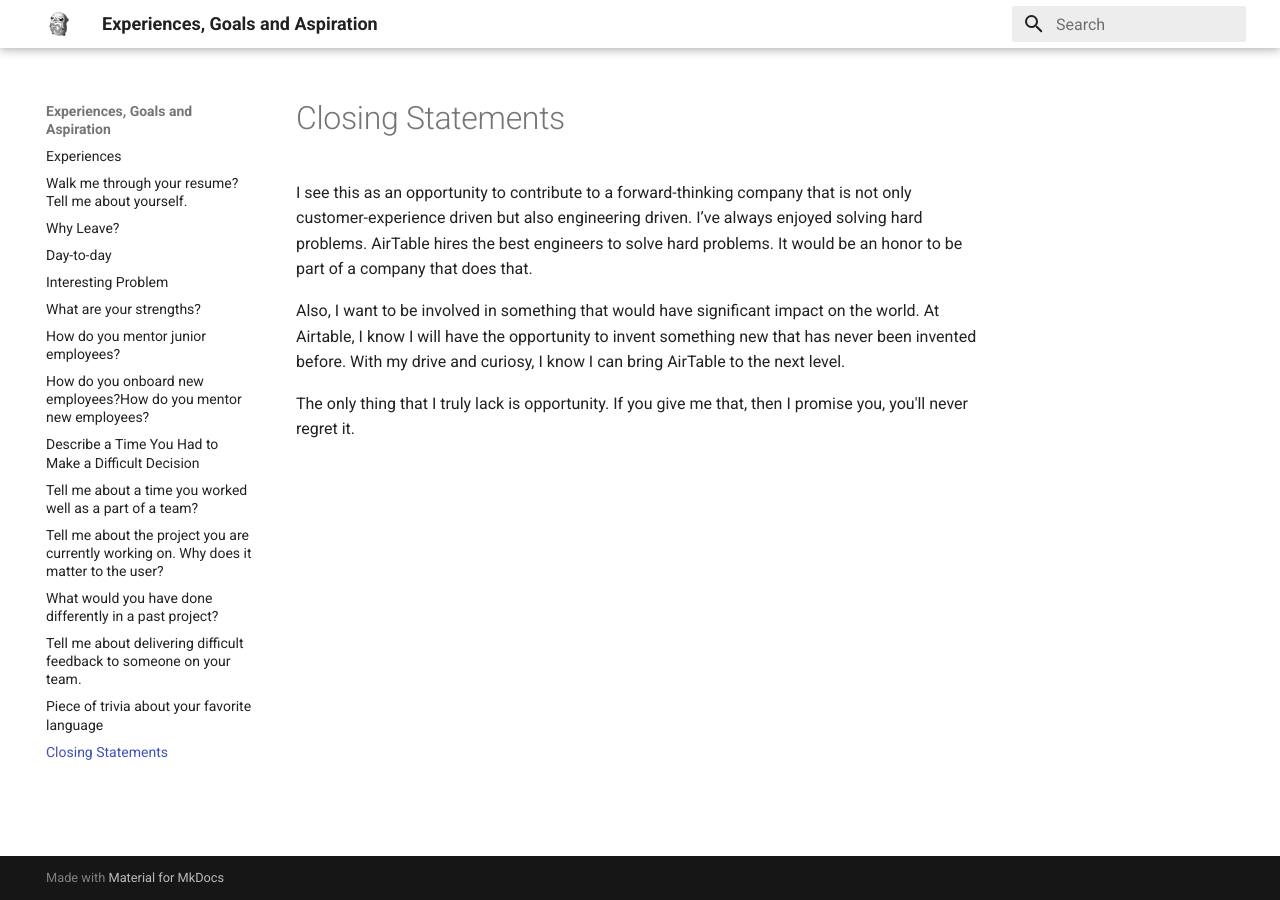
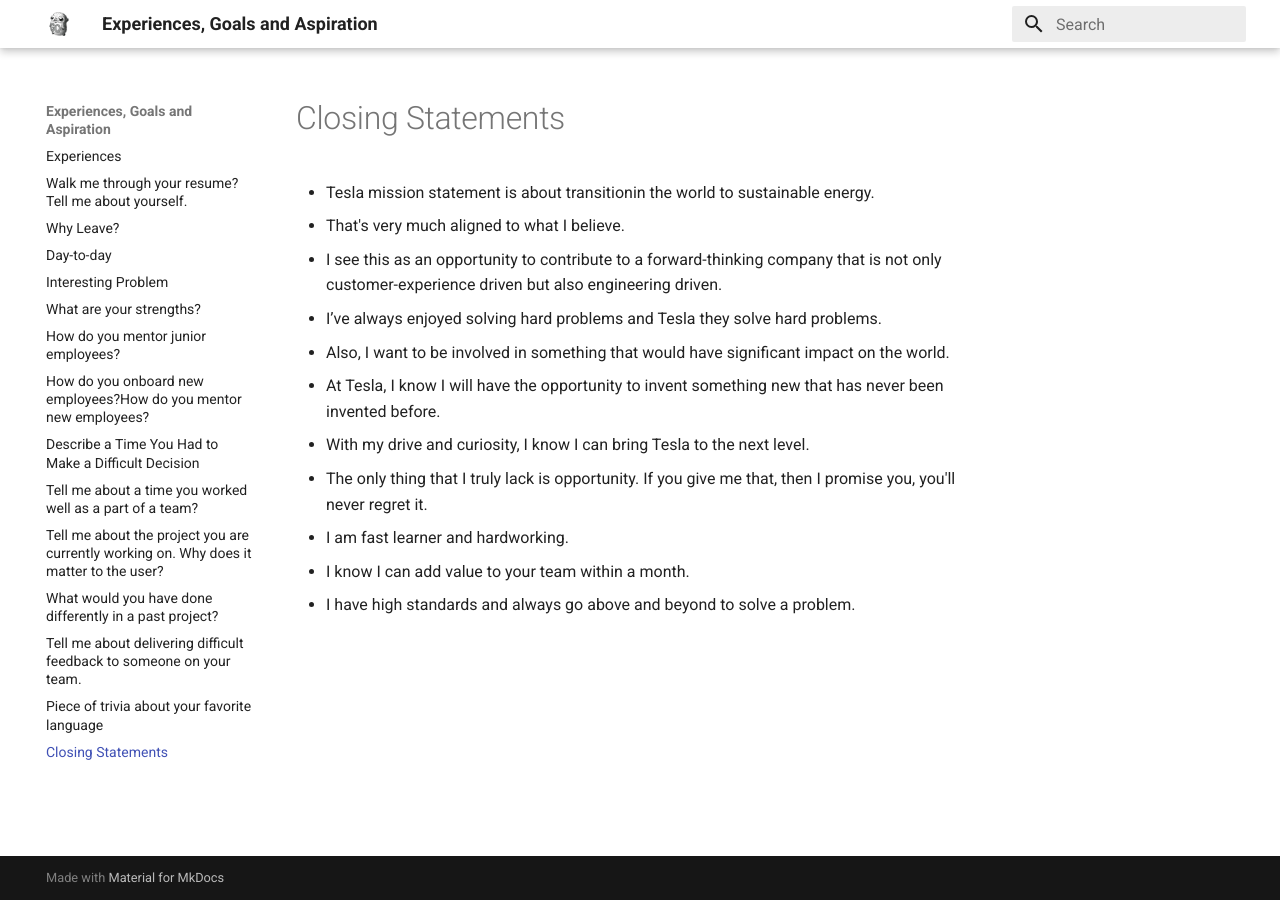
Before and after one commit to stashedUp/experiences, an MkDocs documentation site: the page built from docs/Closing.md, in a window 1280 px wide. Built offline with MkDocs 1.6.1 and Material for MkDocs 9.7.7, drawn with Linux system fonts in a browser that asks for light colours.

Commit message:
Update Closing.md

```diff
--- a/docs/Closing.md
+++ b/docs/Closing.md
@@ -1,10 +1,17 @@
 # Closing Statements
 
+- Tesla mission statement is about transitionin the world to sustainable energy.
+- That's very much aligned to what I believe.
 
+- I see this as an opportunity to contribute to a forward-thinking company that is not only customer-experience driven but also engineering driven.
+- I’ve always enjoyed solving hard problems and Tesla they solve hard problems.
 
-I see this as an opportunity to contribute to a forward-thinking company that is not only customer-experience driven but also engineering driven.
-I’ve always enjoyed solving hard problems. AirTable hires the best engineers to solve hard problems. It would be an honor to be part of a company that does that.
+- Also, I want to be involved in something that would have significant impact on the world.
+- At Tesla, I know I will have the opportunity to invent something new that has never been invented before.
+- With my drive and curiosity, I know I can bring Tesla to the next level.
 
-Also, I want to be involved in something that would have significant impact on the world. At Airtable, I know I will have the opportunity to invent something new that has never been invented before. With my drive and curiosy, I know I can bring AirTable to the next level.
+- The only thing that I truly lack is opportunity. If you give me that, then I promise you, you'll never regret it.
 
-The only thing that I truly lack is opportunity. If you give me that, then I promise you, you'll never regret it.
+- I am fast learner and hardworking.
+- I know I can add value to your team within a month.
+- I have high standards and always go above and beyond to solve a problem.
```
